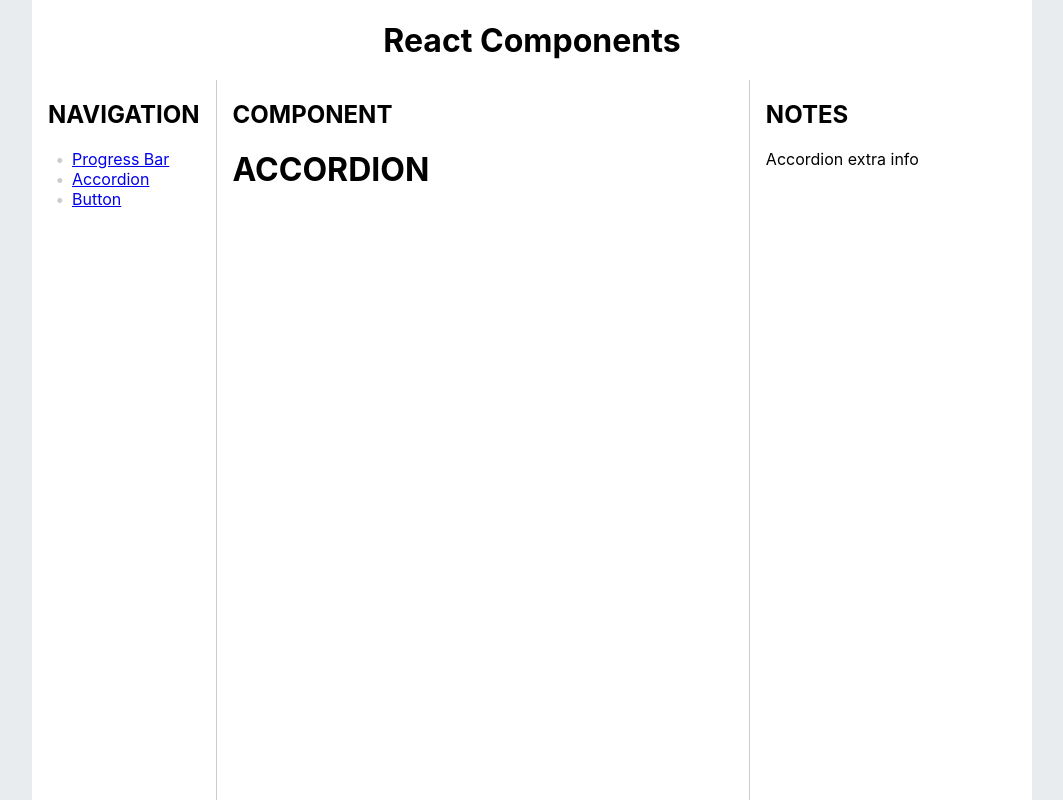
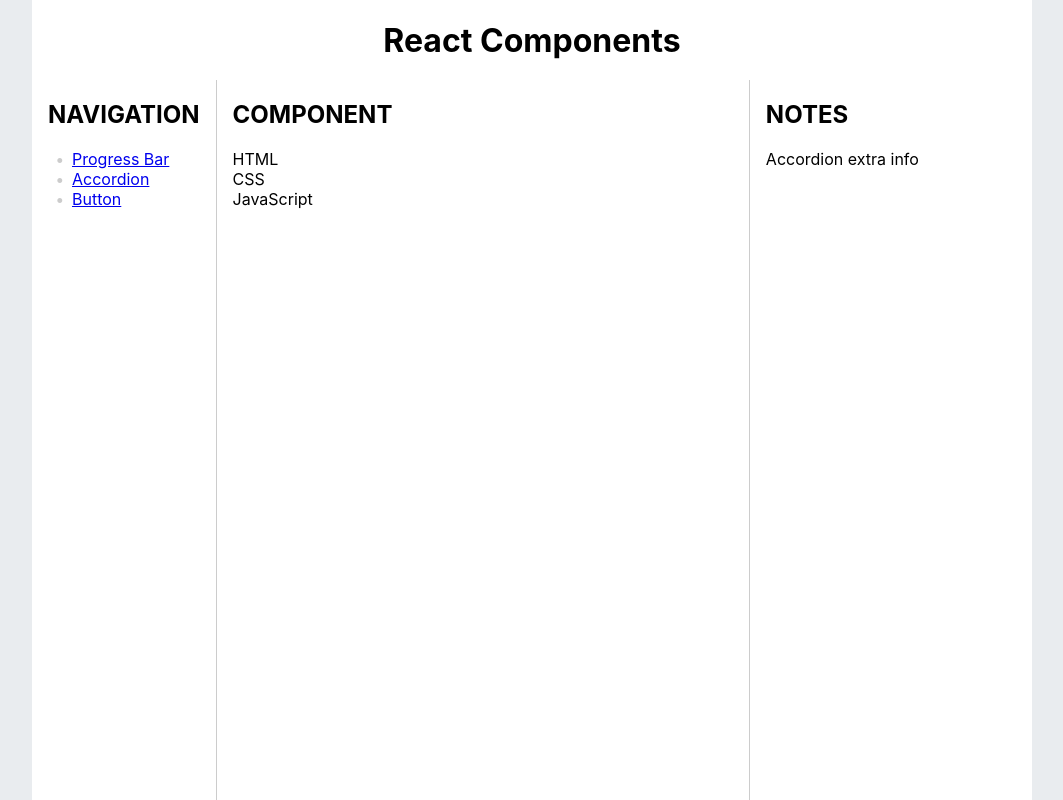
Before and after one commit to ruanha/react-components, a React (Create React App) app: page /react-components/accordion in a window 1280 px wide. Shown: the whole page, without its empty margins (108-1171 px from the left). Built offline with nearby package versions, Linux system fonts and the light colour scheme.

Commit message:
insert accordion component

```diff
--- a/src/component.tsx
+++ b/src/component.tsx
@@ -11,7 +11,11 @@ export default function Component({ componentId }: props) {
 
   switch (componentId) {
     case "accordion":
-      return outlet === "main" ? <Accordion /> : <AccordionInfo />;
+      return outlet === "main" ? (
+        <Accordion sections={accordianSections} />
+      ) : (
+        <AccordionInfo />
+      );
     case "progress-bar":
       return outlet === "main" ? <ProgressBarExample /> : <ProgressBarInfo />;
     case "button":
@@ -24,3 +28,18 @@ export default function Component({ componentId }: props) {
 type props = {
   componentId: string;
 };
+
+const accordianSections = [
+  {
+    title: "HTML",
+    text: "The HyperText Markup Language or HTML is the standard markup language for documents designed to be displayed in a web browser.",
+  },
+  {
+    title: "CSS",
+    text: "Cascading Style Sheets is a style sheet language used for describing the presentation of a document written in a markup language such as HTML or XML.",
+  },
+  {
+    title: "JavaScript",
+    text: "JavaScript, often abbreviated as JS, is a programming language that is one of the core technologies of the World Wide Web, alongside HTML and CSS.",
+  },
+];
--- a/src/components/accordion/accordion.tsx
+++ b/src/components/accordion/accordion.tsx
@@ -1,3 +1,36 @@
-export default function Accordion() {
-  return <h1>ACCORDION</h1>;
+import { useState } from "react";
+
+function Section({ title, text }: section) {
+  const [isActive, setIsActive] = useState(false);
+
+  return (
+    <div className="accordion-item" key={title}>
+      <div
+        className="accordion-item-title"
+        onClick={() => setIsActive(!isActive)}
+      >
+        {title}{" "}
+        <span
+          aria-hidden={true}
+          className={`accordion-icon ${isActive && "accordion-icon--rotated"}`}
+        />
+      </div>
+      <div className="accordion-item-contents">{isActive && text}</div>
+    </div>
+  );
 }
+
+export default function Accordion({ sections }: { sections: section[] }) {
+  return (
+    <div className="accordion">
+      {sections.map((section) => {
+        return <Section title={section.title} text={section.text} />;
+      })}
+    </div>
+  );
+}
+
+type section = {
+  title: string;
+  text: string;
+};
```
